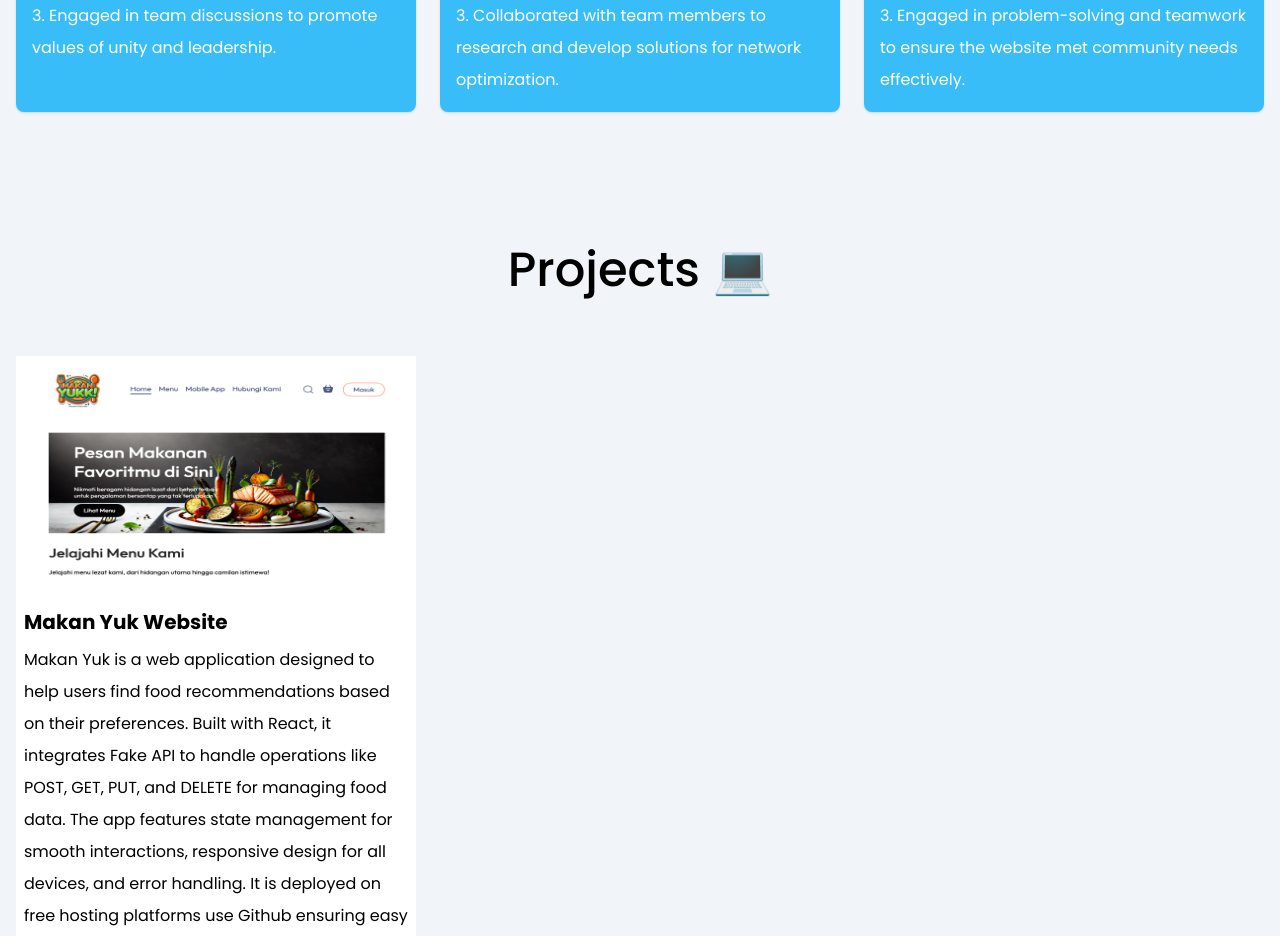
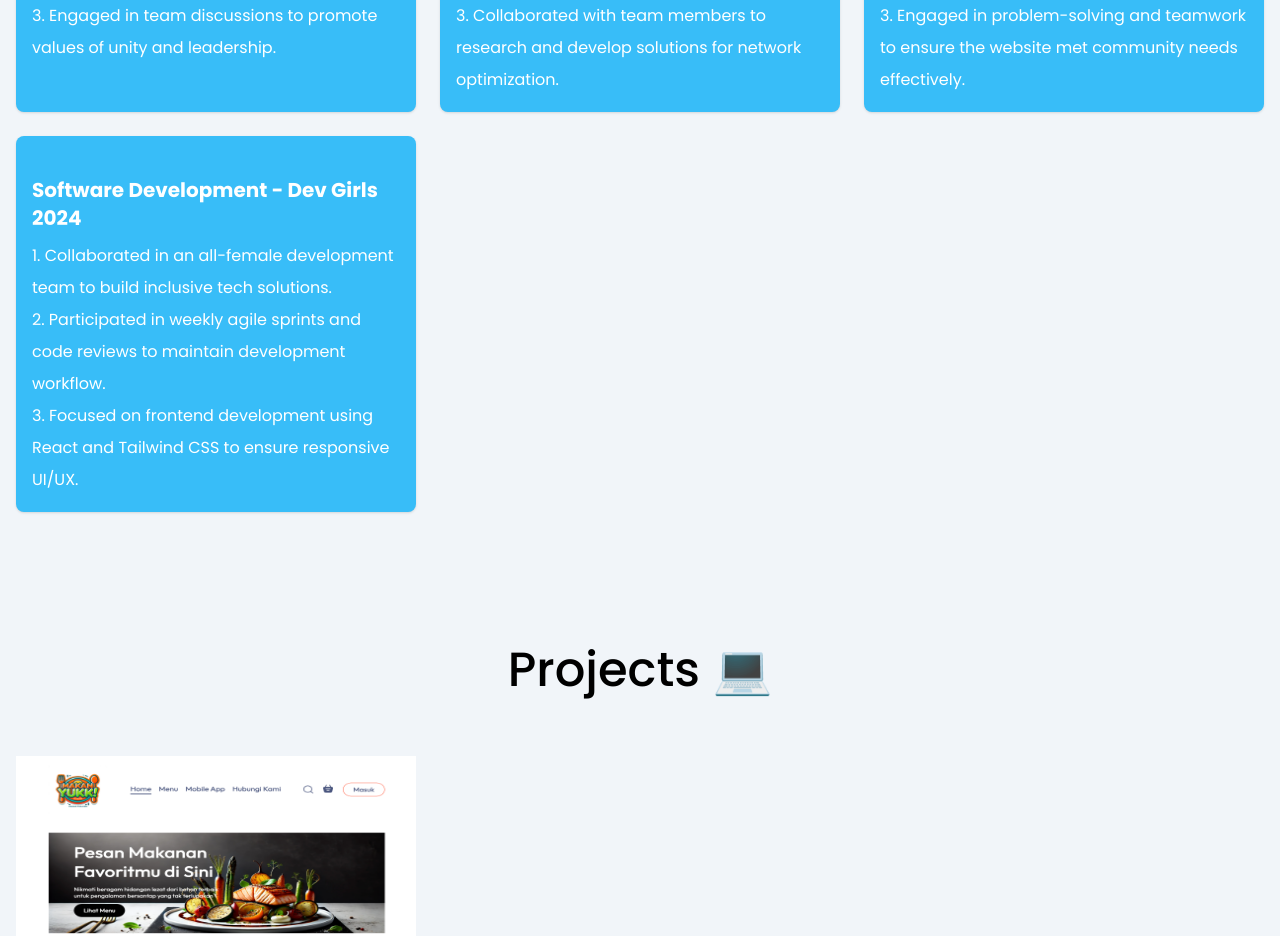
Before and after one commit to Zeoyjeoy/portofolio-filzah, a React (Vite) app: page / in a window 1280 px wide. Shown: the part 1520-2456 px from the top of the page. Built offline with nearby package versions, Linux system fonts and the light colour scheme.

Commit message:
deploy vercel

```diff
--- a/src/pages/HomePage.jsx
+++ b/src/pages/HomePage.jsx
@@ -57,7 +57,8 @@
           <div className="box md:order-2 order-1">
             <h1 className="lg:text-5xl/tight text-3xl font-medium mb-7">
               My{" "}
-              <span className="font-bold text-sky-400 underline">Honors </span> &#x1F947;
+              <span className="font-bold text-sky-400 underline">Honors </span>{" "}
+              &#x1F947;
             </h1>
             <p className="text-base/loose">
               <ul>
@@ -130,6 +131,25 @@
                 </li>
               </ul>
             </div>
+            <div className="box bg-sky-400 rounded-lg shadow p-4">
+              <h3 className="text-xl font-bold text-white mt-6 mb-2">
+                Software Development - Dev Girls 2024
+              </h3>
+              <ul className="text-white text-base/loose">
+                <li>
+                  1. Collaborated in an all-female development team to build
+                  inclusive tech solutions.
+                </li>
+                <li>
+                  2. Participated in weekly agile sprints and code reviews to
+                  maintain development workflow.
+                </li>
+                <li>
+                  3. Focused on frontend development using React and Tailwind
+                  CSS to ensure responsive UI/UX.
+                </li>
+              </ul>
+            </div>
           </div>
         </div>
         <div className="proyek pt-32" id="proyek">
--- a/vite.config.js
+++ b/vite.config.js
@@ -1,8 +1,6 @@
 import { defineConfig } from 'vite'
 import react from '@vitejs/plugin-react'
 
-// https://vite.dev/config/
 export default defineConfig({
   plugins: [react()],
-  base: "/portofolio-filzah/",
 })
```
